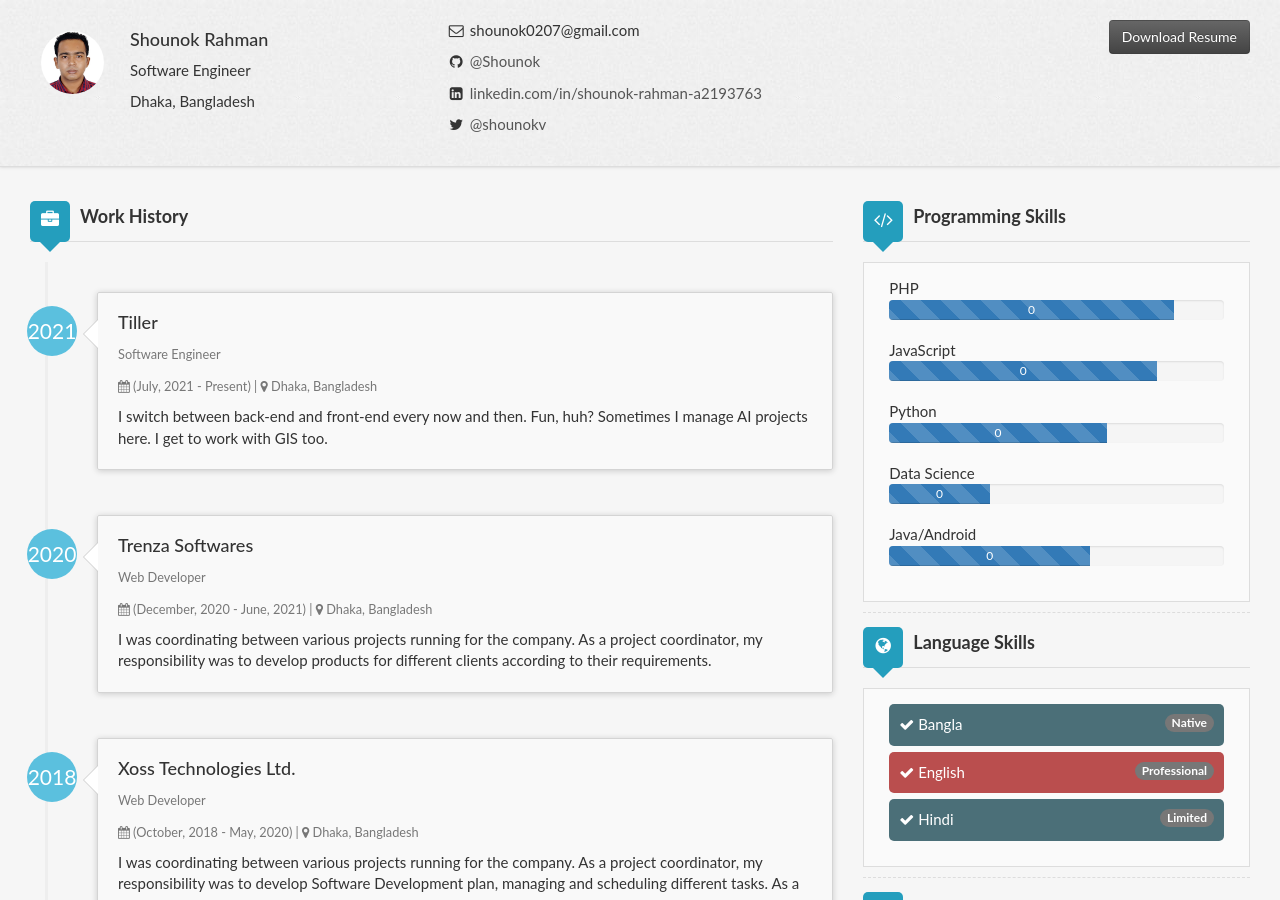
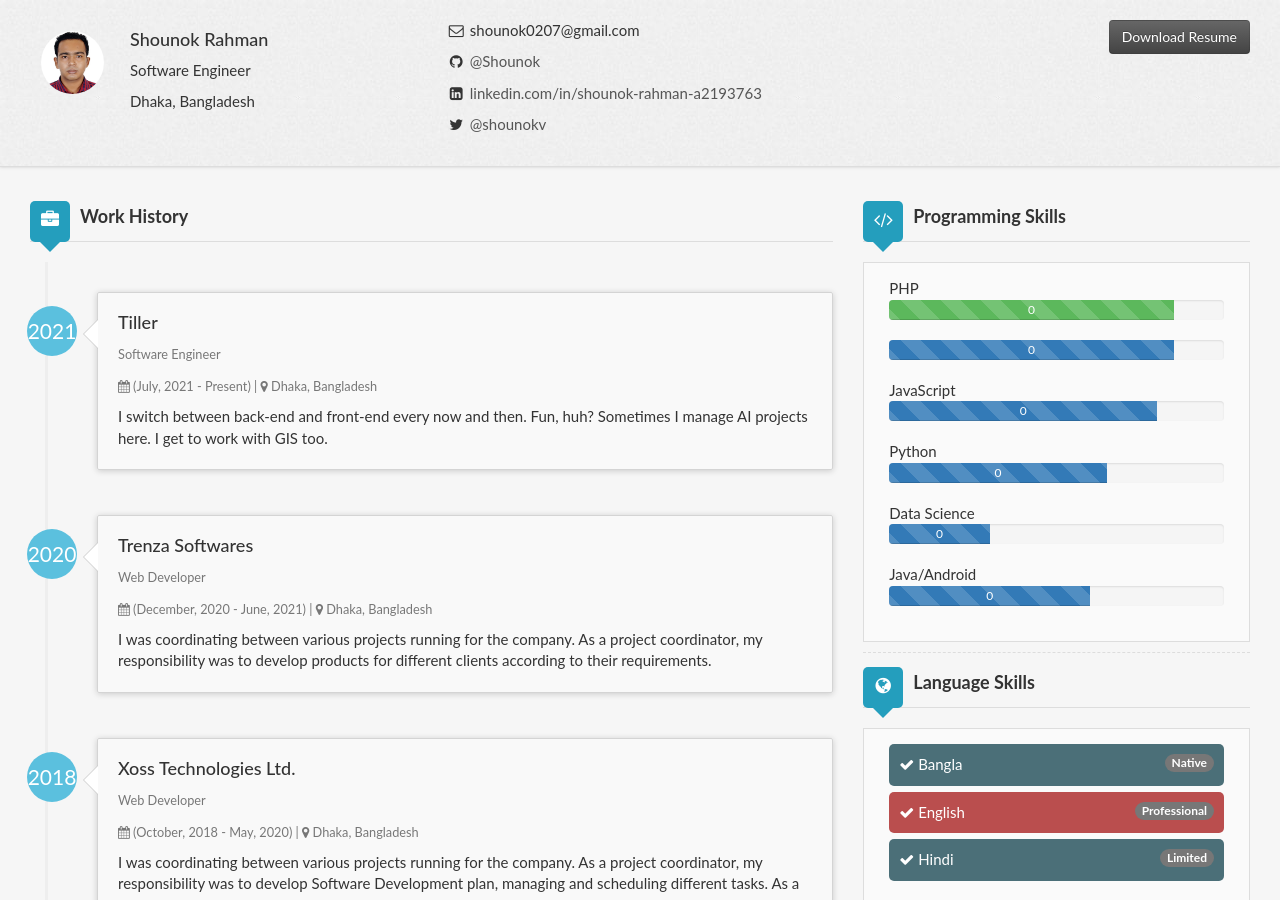
Before and after one commit to Shounok/Shounok.github.io, a Jekyll site: the page built from index.html, in a window 1280 px wide and 900 px high. Built offline with Jekyll 4.4.1, drawn with Linux system fonts in a browser that asks for light colours; nearby versions of some CDN libraries.

Commit message:
Update index.html

```diff
--- a/index.html
+++ b/index.html
@@ -240,7 +240,19 @@ layout: default
           <li>
             {% if programmingSkill.name %}
             <span class="caption-skill">{{ programmingSkill.name }}</span>
-            {% endif %} {% if programmingSkill.percentage %}
+            {% endif %}
+            {% if programmingSkill.percentage and programmingSkill.name == "PHP" %}
+            <div class="progress progress-striped active">
+              <div
+                class="progress-bar progress-bar-success"
+                style="width: {{ programmingSkill.percentage }}"
+                data-values="{{ programmingSkill.percentage }}"
+              >0</div>
+                <!-- <span>{{ programmingSkill.percentage }} </span>
+              </div> -->
+            </div>
+            {% endif %}
+            {% if programmingSkill.percentage %}
             <div class="progress progress-striped active">
               <div
                 class="progress-bar"
```
